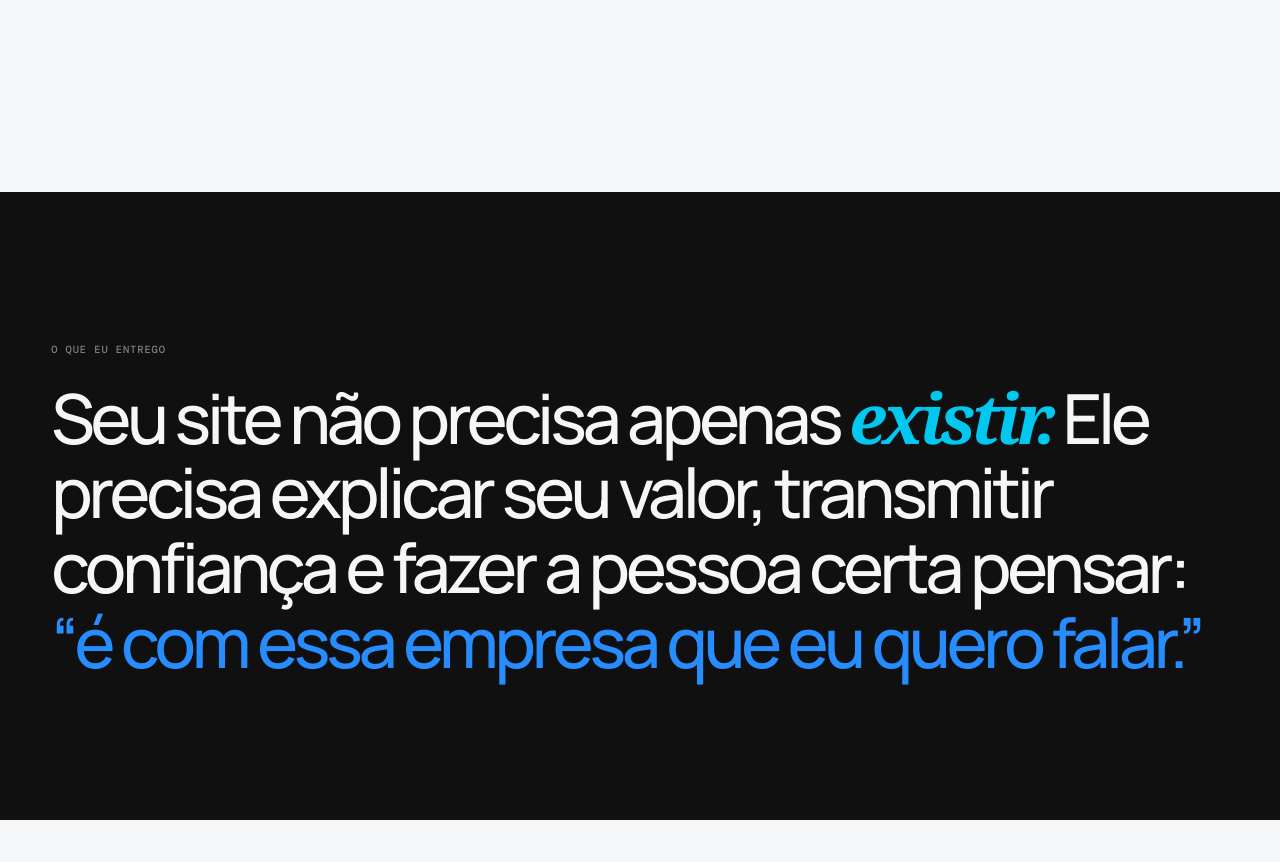
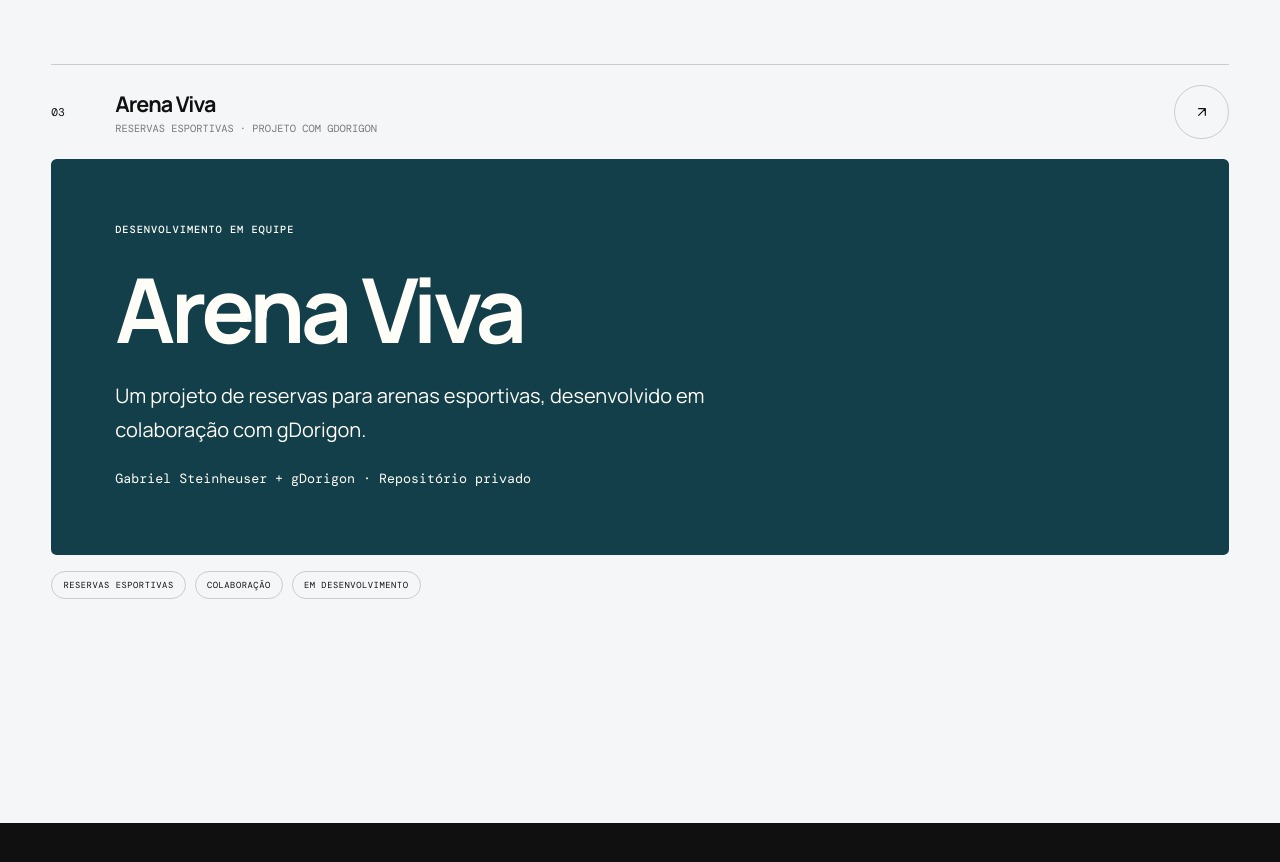
Before and after one commit to gabrielsteinheuser/steinheuser-portfolio, a plain HTML site: page index.html in a window 1280 px wide. Shown: the part 3756-4618 px from the top of the page. Drawn offline with nearby package versions, Linux system fonts and the light colour scheme; a web font is replaced by a local one.

Commit message:
feat: apresenta Arena Viva com créditos da equipe

```diff
--- a/index.html
+++ b/index.html
@@ -187,6 +187,26 @@
             <span>Site institucional</span><span>Agendamento</span><span>Responsivo</span>
           </div>
         </article>
+
+        <article class="project-card project-arena reveal" data-project="arena-viva-equipe" tabindex="0">
+          <div class="project-meta">
+            <span class="project-number">03</span>
+            <div>
+              <h3>Arena Viva</h3>
+              <p>Reservas esportivas · Projeto com gDorigon</p>
+            </div>
+            <button class="round-button" aria-label="Abrir detalhes do projeto Arena Viva"><svg class="ui-icon" aria-hidden="true"><use href="#icon-arrow-up-right"></use></svg></button>
+          </div>
+          <div class="project-visual arena-summary">
+            <span class="eyebrow">Desenvolvimento em equipe</span>
+            <h4>Arena Viva</h4>
+            <p>Um projeto de reservas para arenas esportivas, desenvolvido em colaboração com gDorigon.</p>
+            <small>Gabriel Steinheuser + gDorigon · Repositório privado</small>
+          </div>
+          <div class="project-tags">
+            <span>Reservas esportivas</span><span>Colaboração</span><span>Em desenvolvimento</span>
+          </div>
+        </article>
       </section>
 
       <section class="manifesto section-shell">
--- a/script.js
+++ b/script.js
@@ -1,4 +1,14 @@
 const projects = {
+  "arena-viva-equipe": {
+    kicker: "Projeto 03 / Desenvolvimento em equipe",
+    title: "Arena Viva",
+    intro: "Projeto de reservas para arenas esportivas desenvolvido em colaboração com gDorigon.",
+    challenge: "Organizar o agendamento de quadras e facilitar a gestão de reservas esportivas.",
+    solution: "Desenvolvimento colaborativo de uma solução voltada à rotina de arenas.",
+    delivery: "Projeto de Gabriel Steinheuser e gDorigon. O repositório da equipe é privado e requer autorização para acessar o código. A demonstração pública está em github.com/gabrielsteinheuser/arena-viva e corresponde a uma versão separada.",
+    url: "https://github.com/gDorigon/projeto-arena",
+    linkLabel: "Repositório (acesso restrito)",
+  },
   "doce-confeito": {
     kicker: "Projeto 01 / Confeitaria artesanal",
     title: "D Confeito",
@@ -42,6 +52,7 @@ function openProject(projectKey) {
   dialog.querySelector(".dialog-solution").textContent = project.solution;
   dialog.querySelector(".dialog-delivery").textContent = project.delivery;
   dialogLink.href = project.url;
+  dialogLink.firstChild.textContent = `${project.linkLabel || "Visitar projeto"} `;
   dialogLink.style.display = project.url === "#" ? "none" : "flex";
 
   dialog.showModal();
--- a/style.css
+++ b/style.css
@@ -974,3 +974,18 @@ button {
   .hero-title .line > span { transform: translateY(0); }
   .reveal { opacity: 1; transform: none; }
 }
+/* Apresentação do projeto em equipe, sem simular uma captura do produto. */
+.project-visual.arena-summary {
+  display: flex;
+  flex-direction: column;
+  justify-content: center;
+  height: auto;
+  min-height: 22rem;
+  padding: clamp(1.5rem, 5vw, 4rem);
+  background: #123f49;
+  color: #fffdf8;
+}
+.arena-summary h4 { margin: 0; font-size: clamp(2.5rem, 7vw, 6rem); line-height: 1.1; letter-spacing: -.05em; }
+.arena-summary p { max-width: 40rem; font-size: clamp(1rem, 2vw, 1.25rem); line-height: 1.7; }
+.arena-summary small { font-family: var(--mono); line-height: 1.8; }
+.project-arena:focus-visible .project-meta { outline: 3px solid var(--blue); outline-offset: 4px; }
```
Also changed, not shown: README.md.
